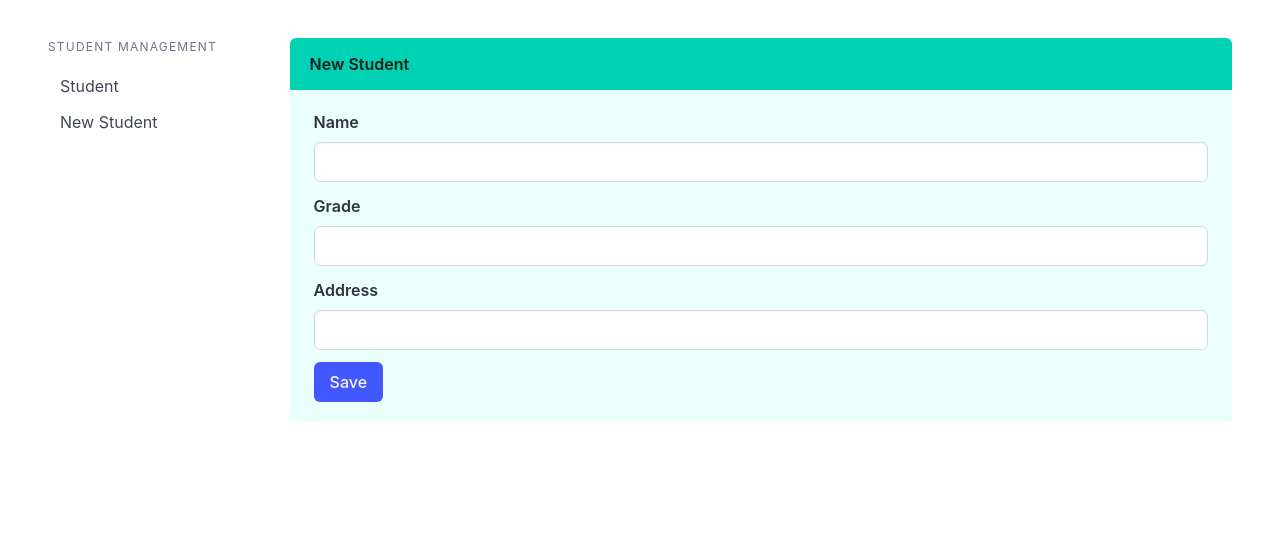
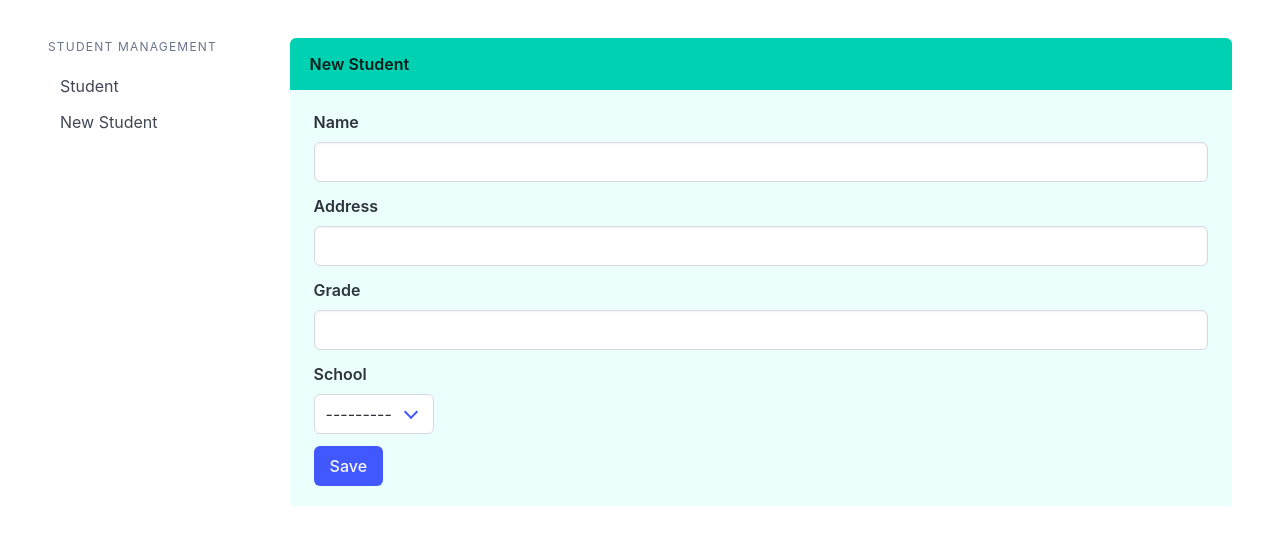
Before and after one commit to penghalu/hanisa-course, a Django app: page /data/students/add/ in a window 1280 px wide. Shown: the part 208-753 px from the top of the page. Run offline with Django 3.2, Linux system fonts and the light colour scheme; data that the repository does not hold is empty; some libraries are stand-ins or nearby versions.

Commit message:
fixing new student UI

```diff
--- a/templates/course_management/student_add.html
+++ b/templates/course_management/student_add.html
@@ -12,15 +12,27 @@
             </div>
         </div>
         <div class="field">
+            <label for="{{ form.address.name }}" class="label">{{ form.address.label }}</label>
+            <div class="control">
+                <input type="text" class="input" name="{{ form.address.name }}" id="{{ form.address.name }}">
+            </div>
+        </div>
+        <div class="field">
             <label for="{{ form.grade.name }}" class="label">{{ form.grade.label }}</label>
             <div class="control">
                 <input type="text" class="input" name="{{ form.grade.name }}" id="{{ form.grade.name }}">
             </div>
         </div>
         <div class="field">
-            <label for="{{ form.address.name }}" class="label">{{ form.address.label }}</label>
+            <label for="{{ form.school.name }}" class="label">{{ form.school.label }}</label>
             <div class="control">
-                <input type="text" class="input" name="{{ form.address.name }}" id="{{ form.address.name }}">
+                <div class="select">
+                    <select name="{{ form.school.name }}" id="{{ form.school.name }}">
+                        {% for school in form.school %}
+                            <option value="{{ school.id }}">{{ school }}</option>
+                        {% endfor %}
+                    </select>
+                </div>
             </div>
         </div>
         <div class="field is-grouped">
```
